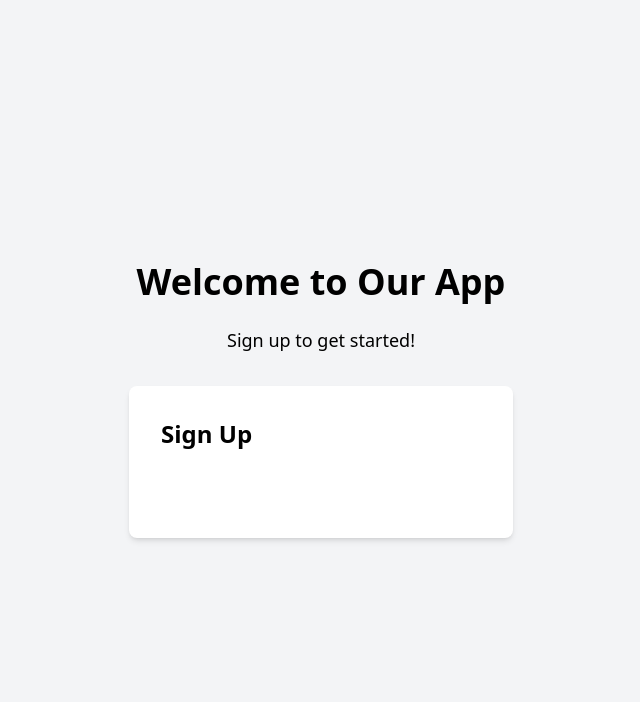
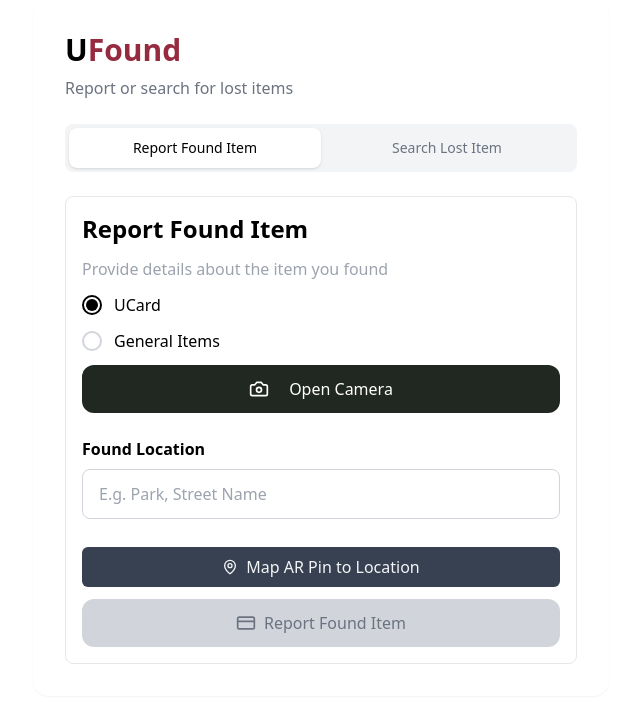
Before and after one commit to namdavid2904/ufound, a React (Vite) app in the folder frontend/: page /dashboard in a window 1280 px wide. Before the commit this address led to /. Shown: the top 702 px of the page, without its empty margins (319-959 px from the left). Built offline with nearby package versions, Linux system fonts and the light colour scheme.

Commit message:
Finish basic frontend

```diff
--- a/frontend/src/App.jsx
+++ b/frontend/src/App.jsx
@@ -4,8 +4,10 @@ import LandingPage from './components/LandingPage';
 import Dashboard from './components/Dashboard';
 import { BrowserRouter as Router, Route, Routes, Navigate } from 'react-router-dom';
 
+
 function App() {
-    const isLoggedIn = false; // Replace with your actual authentication logic
+    const isLoggedIn = true; // Replace with your actual authentication logic
+
 
     return (
         <GoogleOAuthProvider clientId="671602920396-qls3m19cjbamkbfsod9doqktqpg7ne93.apps.googleusercontent.com">
--- a/frontend/src/components/Dashboard.jsx
+++ b/frontend/src/components/Dashboard.jsx
@@ -2,8 +2,7 @@ import  { useState } from 'react';
 
 import Tabs from './ui/Tabs';
 import ReportForm from './ReportForm';
-
-
+import SearchForm from './SearchForm';
 
 
 
@@ -16,7 +15,7 @@ export default function Dashboard() {
           <p className="text-gray-500 mb-6">Report or search for lost items</p>
 
           <Tabs activeTab={activeTab} setActiveTab={setActiveTab} />
-          {activeTab === "report" ? <ReportForm/> : null}
+          {activeTab === "report" ? <ReportForm/> : <SearchForm/>}
 
         </div>
       </div>
--- a/frontend/src/components/LandingPage.jsx
+++ b/frontend/src/components/LandingPage.jsx
@@ -1,36 +1,52 @@
 import React from 'react';
 import { GoogleLogin } from '@react-oauth/google';
 import axios from 'axios';
+import { Backpack } from 'lucide-react';
 
-const LandingPage = () => {
+function LandingPage() {
   const handleGoogleSignIn = async (credentialResponse) => {
-        const { credential } = credentialResponse; // Get the Google token
+    const { credential } = credentialResponse;
 
     try {
-            // Send the token to your backend for verification
       const response = await axios.post('http://localhost:3000/auth/google/callback', {
         idToken: credential,
       });
 
-            console.log('User Info:', response.data); // Handle user info from backend
+      console.log('User Info:', response.data);
+      // Here you would typically store the user info in your app's state
+      // and redirect the user to the main dashboard
     } catch (error) {
       console.error('Error during Google Sign-In:', error);
+      // Here you would typically show an error message to the user
     }
   };
 
   return (
     <div className="flex flex-col items-center justify-center min-h-screen bg-gray-100">
-            <h1 className="text-4xl font-bold mb-6">Welcome to Our App</h1>
-            <p className="text-lg mb-8">Sign up to get started!</p>
-            <div className="bg-white shadow-md rounded-lg p-8 w-96">
-                <h2 className="text-2xl font-semibold mb-4">Sign Up</h2>
+      <div className="w-full max-w-md px-4">
+        <div className="bg-white shadow-md rounded-lg p-8 text-center">
+          <Backpack className="w-16 h-16 mx-auto mb-6 " />
+          <h1 className="text-3xl font-bold mb-4 text-gray-900">U<span className='text-[#962a3f]'>Found</span></h1>
+          <p className="text-lg text-gray-600 mb-8">Sign in to report or find lost items</p>
+          <div className="w-full">
             <GoogleLogin
               onSuccess={handleGoogleSignIn}
               onError={() => console.log('Login Failed')}
+              useOneTap
+              theme="filled_blue"
+              shape="rectangular"
+              size="large"
+              text="signin_with"
+              width="100%"
             />
           </div>
         </div>
+        <footer className="mt-8 text-center text-gray-600">
+          <p>&copy; {new Date().getFullYear()} UMass Lost and Found. All rights reserved.</p>
+        </footer>
+      </div>
+    </div>
   );
-};
+}
 
 export default LandingPage;
--- a/frontend/src/components/ReportForm.jsx
+++ b/frontend/src/components/ReportForm.jsx
@@ -1,5 +1,5 @@
 import { useState, useRef } from 'react';
-import { Camera, CreditCard } from 'lucide-react';
+import { Camera, CreditCard, MapPin } from 'lucide-react';
 
 function ReportForm() {
     const [image, setImage] = useState(null);
@@ -7,6 +7,7 @@ function ReportForm() {
     const canvasRef = useRef(null);
     const [itemType, setItemType] = useState('ucard');
     const [cameraOpened, setCameraOpened] = useState(false);
+    const [successMessage, setSuccessMessage] = useState('');
 
     const [cardFormData, setCardFormData] = useState({
         studentName: '',
@@ -44,24 +45,53 @@ function ReportForm() {
             formData.append('image', blob, 'ucard.png');
         }
 
+        // Process formData (e.g., send to server)
         for (let [key, value] of formData.entries()) {
             console.log(key, value);
         }
-    };
 
-    const isFormValid = () => {
-        return (
-            cardFormData.location &&
-            image
-        );
+        // Reset form states to default
+        setCardFormData({
+            studentName: '',
+            cardNumber: '',
+            location: '',
+            pinLocation: '',
+            image: '',
+        });
+        setImage(null);
+        setCameraOpened(false);
+        setItemType('ucard');
+
+        // Stop the video stream if active
+        if (videoRef.current && videoRef.current.srcObject) {
+            videoRef.current.srcObject.getTracks().forEach(track => track.stop());
+            videoRef.current.srcObject = null;
+        }
+
+        // Set success message
+        setSuccessMessage('Report submitted successfully');
+
+        // Optionally hide the message after a few seconds
+        setTimeout(() => {
+            setSuccessMessage('');
+        }, 5000);
     };
 
     const startCamera = async () => {
+        setImage(null); // Clear previous image
         try {
             const stream = await navigator.mediaDevices.getUserMedia({ video: true });
             videoRef.current.srcObject = stream;
-            videoRef.current.play();
-            setCameraOpened(true);
+
+            videoRef.current.onloadedmetadata = () => {
+                videoRef.current.play()
+                    .then(() => {
+                        setCameraOpened(true);
+                    })
+                    .catch((playError) => {
+                        console.error("Error playing the video: ", playError);
+                    });
+            };
         } catch (err) {
             console.error("Error accessing the camera: ", err);
         }
@@ -79,35 +109,31 @@ function ReportForm() {
         }));
     };
 
-    const TemplateUCard = () => {
+    const handleMapPinClick = () => {
+        // Implement your mapping logic here
+        // After mapping is complete, set isPinMapped to true
+        setCardFormData(prevData => ({
+            ...prevData,
+            pinLocation: 'Mapped Location'
+        }));
+    };
+
+    const isFormValid = () => {
         return (
-            <div className='flex flex-col gap-3'>
-                <button
-                    type="button"
-                    className='w-full bg-[#212721] text-white rounded-xl py-3 px-4 flex justify-center items-center space-x-2 hover:bg-gray-800 transition-colors'
-                    onClick={startCamera}
-                >
-                    <Camera className="w-5 h-5 mr-3" />
-                    <span>Open Camera</span>
-                </button>
-                <video ref={videoRef} style={{ width: '100%', display: image ? 'none' : 'block' }} />
-                <canvas ref={canvasRef} style={{ display: 'none' }} width={640} height={480} />
-                {image ? null : (
-                    <button
-                        type="button"
-                        className='w-full bg-[#212721] text-white rounded-xl py-3 px-4 hover:bg-gray-800 transition-colors'
-                        onClick={takePicture}
-                    >
-                        <span>Take Picture</span>
-                    </button>
-                )}
-                {image && <img src={image} alt="Captured" className="mt-2" />}
-            </div>
+            cardFormData.location &&
+            image
         );
     };
 
     return (
         <div>
+            {/* Display success message */}
+            {successMessage && (
+                <div className="bg-green-100 text-green-800 p-3 rounded mb-4">
+                    {successMessage}
+                </div>
+            )}
+
             <form className='flex flex-col gap-3 border border-color-gray px-4 py-4 rounded-lg' onSubmit={handleSubmit}>
                 <h1 className='text-2xl font-semibold'>Report Found Item</h1>
                 <h2 className='text-gray-400'>Provide details about the item you found</h2>
@@ -115,6 +141,7 @@ function ReportForm() {
                     <div>
                         <input
                             type="radio"
+                            name="itemType"
                             className="w-6 h-6 opacity-0 absolute"
                             checked={itemType === 'ucard'}
                             onChange={() => setItemType('ucard')}
@@ -129,6 +156,7 @@ function ReportForm() {
                     <div>
                         <input
                             type="radio"
+                            name="itemType"
                             className="w-6 h-6 opacity-0 absolute"
                             checked={itemType === 'general'}
                             onChange={() => setItemType('general')}
@@ -139,17 +167,23 @@ function ReportForm() {
                     </div>
                     <span className="text-base">General Items</span>
                 </label>
-                <div className="space-y-2">
-                    <label className='block text-base font-semibold'>Found Location</label>
-                    <input
-                        type="text"
-                        name="location"
-                        className='w-full px-4 py-3 border border-gray-300 rounded-lg focus:outline-none focus:ring-2 focus:ring-black focus:border-transparent'
-                        placeholder='E.g. Park, Street Name'
-                        value={cardFormData.location}
-                        onChange={handleInputChange}
-                    />
-                </div>
+                <TemplateUCard
+                    startCamera={startCamera}
+                    takePicture={takePicture}
+                    videoRef={videoRef}
+                    canvasRef={canvasRef}
+                    cameraOpened={cameraOpened}
+                    image={image}
+                    cardFormData={cardFormData}
+                    handleInputChange={handleInputChange}
+                />
+                <button
+                type="button"
+                onClick={handleMapPinClick}
+                className="btn w-full flex items-center justify-center bg-gray-700 rounded-md px-2 py-2 text-gray-100 mt-4"
+            >
+                <MapPin className="mr-2 h-4 w-4" /> Map AR Pin to Location
+            </button>
                 <button
                     type="submit"
                     className={`w-full flex items-center justify-center ${isFormValid() ? 'bg-[#962a3f] text-white' : 'bg-gray-300 text-gray-500 cursor-not-allowed'} rounded-xl py-3 px-4 space-x-2 hover:bg-gray-500 transition-colors disabled:bg-gray-300`}
@@ -159,9 +193,75 @@ function ReportForm() {
                     <span>Report Found Item</span>
                 </button>
             </form>
-            <TemplateUCard />
+
+            {/* Map AR Pin to Location Button */}
+
         </div>
     );
 }
 
 export default ReportForm;
+
+function TemplateUCard(props) {
+    const {
+        startCamera,
+        takePicture,
+        videoRef,
+        canvasRef,
+        cameraOpened,
+        image,
+        cardFormData,
+        handleInputChange
+    } = props;
+
+    return (
+        <div className='flex flex-col gap-3'>
+            <button
+                type="button"
+                className='w-full bg-[#212721] text-white rounded-xl py-3 px-4 flex justify-center items-center space-x-2 hover:bg-gray-800 transition-colors'
+                onClick={startCamera}
+            >
+                <Camera className="w-5 h-5 mr-3" />
+                <span>Open Camera</span>
+            </button>
+
+            {/* Video Element */}
+            <div>
+                <video
+                    ref={videoRef}
+                    style={{ width: '100%', display: cameraOpened && !image ? 'block' : 'none' }}
+                    playsInline
+                />
+                <canvas ref={canvasRef} style={{ display: 'none' }} width={640} height={480} />
+            </div>
+
+            {/* "Take Picture" Button */}
+            {cameraOpened && !image && (
+                <button
+                    type="button"
+                    className='w-full bg-[#212721] text-white rounded-xl py-3 px-4 hover:bg-gray-800 transition-colors'
+                    onClick={takePicture}
+                >
+                    <span>Take Picture</span>
+                </button>
+            )}
+
+            {/* Display Captured Image */}
+            {image && <img src={image} alt="Captured" className="mt-2" />}
+
+            {/* Found Location Input */}
+            <div className="space-y-2">
+                <label htmlFor="location" className='block text-base font-semibold'>Found Location</label>
+                <input
+                    type="text"
+                    id="location"
+                    name="location"
+                    className='w-full px-4 py-3 border border-gray-300 rounded-lg focus:outline-none focus:ring-2 focus:ring-black focus:border-transparent'
+                    placeholder='E.g. Park, Street Name'
+                    value={cardFormData.location}
+                    onChange={handleInputChange}
+                />
+            </div>
+        </div>
+    );
+}
--- /dev/null
+++ b/frontend/src/components/SearchForm.jsx
@@ -0,0 +1,57 @@
+import React, { useState } from 'react';
+import { Search } from 'lucide-react';
+
+function SearchForm({ onSearch }) {
+  const [searchQuery, setSearchQuery] = useState('');
+  const [searchResults, setSearchResults] = useState([]);
+
+  const handleSearch = (e) => {
+    e.preventDefault();
+    if (searchQuery.trim()) {
+      // In a real implementation, this would call your search API
+      onSearch(searchQuery);
+    }
+  };
+
+  return (
+    <div className="w-full">
+      <div className="bg-white rounded-2xl shadow-sm p-8">
+        <h1 className="text-3xl font-bold mb-2">Find Lost Item</h1>
+        <p className="text-gray-500 mb-8">Search for your lost item</p>
+
+        <form onSubmit={handleSearch} className="space-y-6">
+          <div className="space-y-2">
+            <label className="block text-lg font-semibold">
+              Search (Name, Description, or Location)
+            </label>
+            <input
+              type="text"
+              value={searchQuery}
+              onChange={(e) => setSearchQuery(e.target.value)}
+              placeholder="E.g., John Doe, 1234, Blue Backpack, or Library"
+              className="w-full px-4 py-3 rounded-xl border border-gray-200 placeholder-gray-400 focus:outline-none focus:ring-2 focus:ring-black focus:border-transparent"
+            />
+          </div>
+
+          <button
+            type="submit"
+            className="w-full bg-black text-white rounded-xl py-3 px-4 flex items-center justify-center space-x-2 hover:bg-gray-900 transition-colors"
+          >
+            <Search className="w-5 h-5" />
+            <span>Search</span>
+          </button>
+        </form>
+
+        <div className="mt-12">
+          <h2 className="text-2xl font-bold mb-4">Recently Reported Items</h2>
+          {/* This would be populated with your recent items data */}
+          <div className="space-y-4">
+            {/* Placeholder for recent items list */}
+          </div>
+        </div>
+      </div>
+    </div>
+  );
+}
+
+export default SearchForm;
```
Lines whose indentation alone changed are shown as unchanged.
